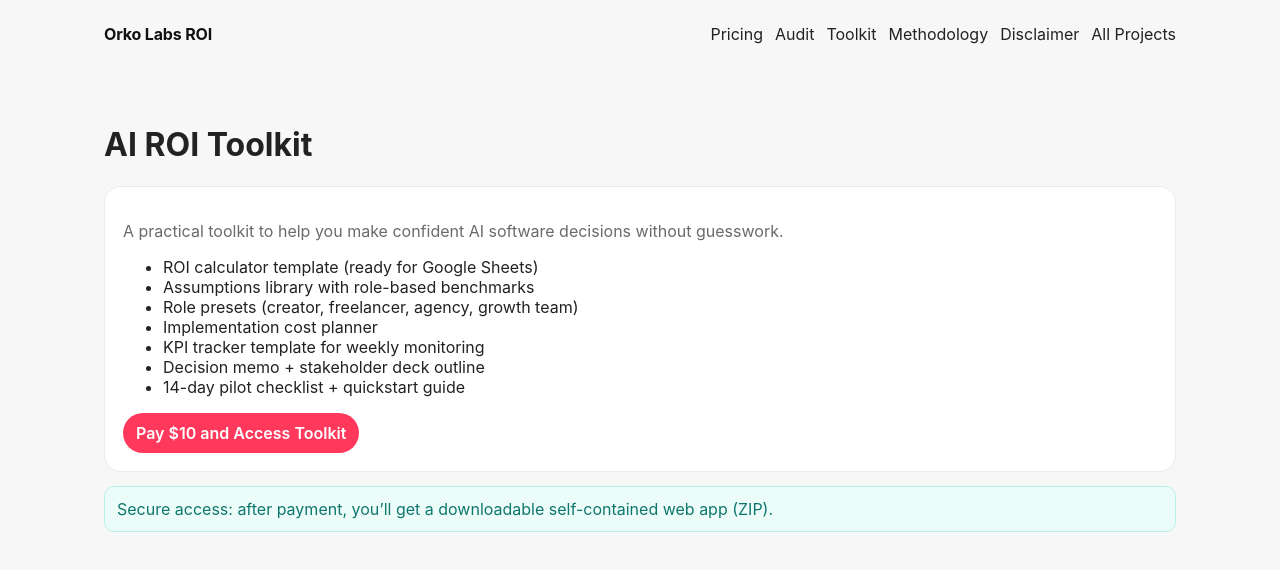
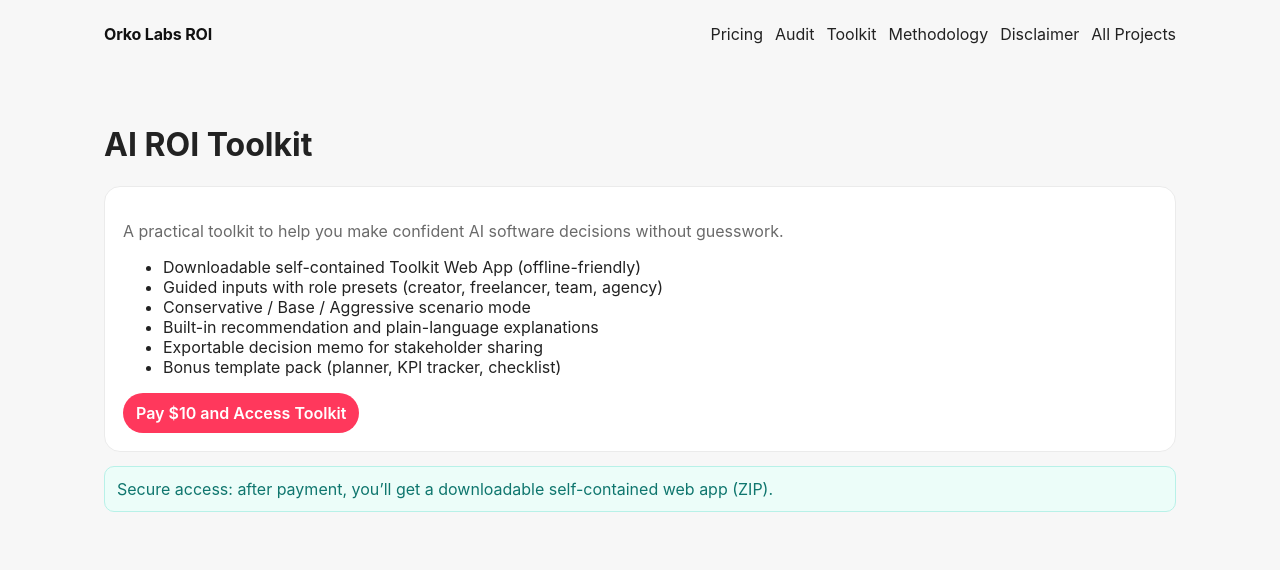
Before and after one commit to ankurvsoni/ai-tool-roi-calculators, a Next.js app: page /toolkit in a window 1280 px wide. Shown: the top 570 px of the page. Built offline with nearby package versions, Linux system fonts and the light colour scheme.

Commit message:
Align pricing and toolkit page copy with downloadable web app deliverable

```diff
--- a/app/pricing/page.js
+++ b/app/pricing/page.js
@@ -2,6 +2,6 @@
 
 export default function Pricing(){
   return <main className="wrap"><h1>Pricing</h1><p className="muted">Simple self-serve offer.</p><div className="grid">
-    <div className="card"><h3>AI ROI Toolkit</h3><p className="muted"><strong>$10</strong> · instant self-serve toolkit.</p><ul><li>ROI spreadsheet + assumptions library</li><li>Role presets + KPI tracker</li><li>Decision memo + pilot checklist</li></ul><a className="btn" href={PAYMENT_LINKS.toolkit} target="_blank" rel="noopener noreferrer">Pay & Get Toolkit ($10)</a></div>
-  </div><p className="footer">Need a custom audit later? We can add it back once delivery automation is fully connected.</p></main>
+    <div className="card"><h3>AI ROI Toolkit</h3><p className="muted"><strong>$10</strong> · downloadable self-contained web app + practical templates.</p><ul><li>Offline ROI Toolkit Web App (guided, non-technical)</li><li>Scenario presets + recommendation engine</li><li>Exportable decision memo</li><li>Bonus ZIP templates (calculator, planner, KPI tracker)</li></ul><a className="btn" href={PAYMENT_LINKS.toolkit} target="_blank" rel="noopener noreferrer">Pay & Get Toolkit ($10)</a></div>
+  </div><p className="footer">After payment, access is verified and you can download the toolkit app immediately.</p></main>
 }
--- a/app/toolkit/page.js
+++ b/app/toolkit/page.js
@@ -5,13 +5,12 @@
   <div className="box">
     <p className="muted">A practical toolkit to help you make confident AI software decisions without guesswork.</p>
     <ul>
-      <li>ROI calculator template (ready for Google Sheets)</li>
-      <li>Assumptions library with role-based benchmarks</li>
-      <li>Role presets (creator, freelancer, agency, growth team)</li>
-      <li>Implementation cost planner</li>
-      <li>KPI tracker template for weekly monitoring</li>
-      <li>Decision memo + stakeholder deck outline</li>
-      <li>14-day pilot checklist + quickstart guide</li>
+      <li>Downloadable self-contained Toolkit Web App (offline-friendly)</li>
+      <li>Guided inputs with role presets (creator, freelancer, team, agency)</li>
+      <li>Conservative / Base / Aggressive scenario mode</li>
+      <li>Built-in recommendation and plain-language explanations</li>
+      <li>Exportable decision memo for stakeholder sharing</li>
+      <li>Bonus template pack (planner, KPI tracker, checklist)</li>
     </ul>
     <a className="btn" href={PAYMENT_LINKS.toolkit} target="_blank" rel="noopener noreferrer">Pay $10 and Access Toolkit</a>
   </div>
```
